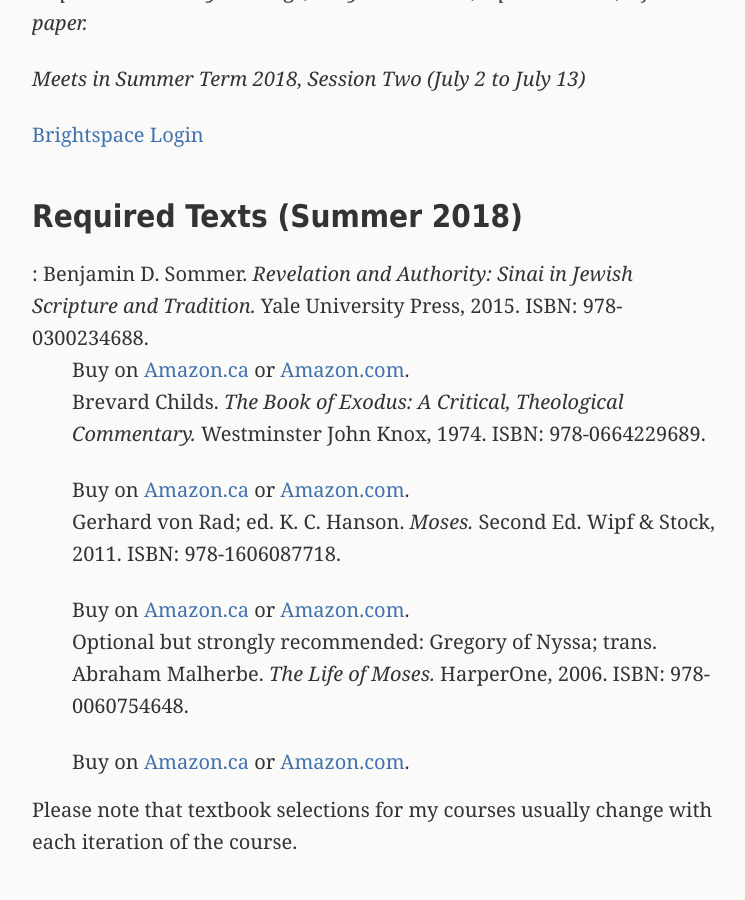
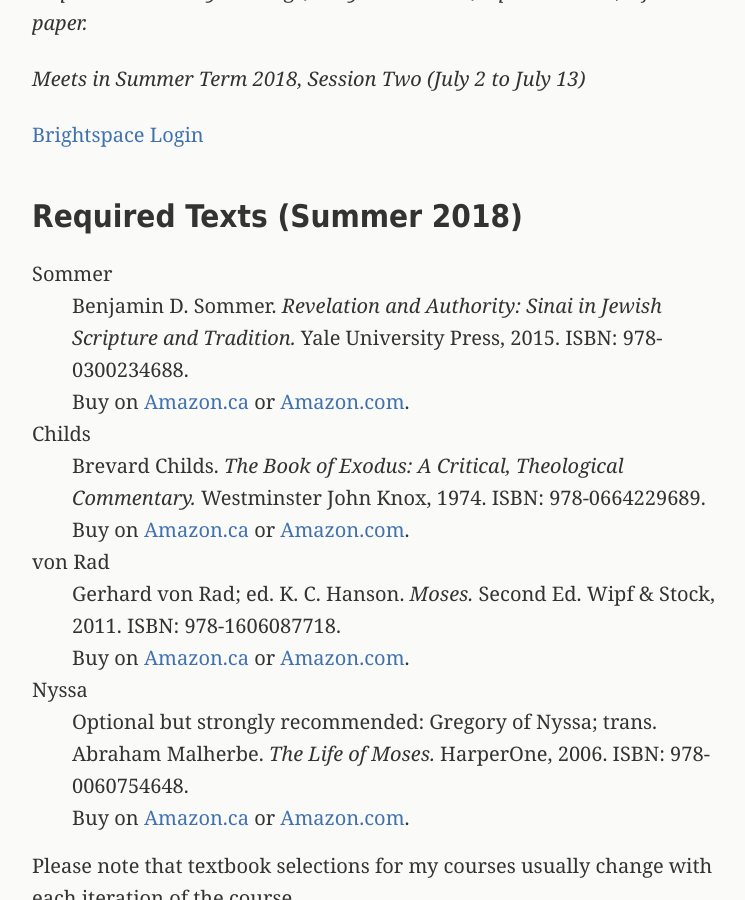
Before and after one commit to danieldriver/danieldriver.github.io, a Jekyll site: the page built from _pages/hb-3115.md, in a window 1280 px wide and 900 px high, scrolled down 565 px. Shown: the whole window, without its empty margins (266-1011 px from the left). Built offline with Jekyll 4.4.1, drawn with Linux system fonts in a browser that asks for light colours.

Commit message:
arrange texts with author names

```diff
--- a/_pages/hb-3115.md
+++ b/_pages/hb-3115.md
@@ -25,15 +25,19 @@
 
 ## Required Texts (Summer 2018)
 
+Sommer
 : Benjamin D. Sommer. *Revelation and Authority: Sinai in Jewish Scripture and Tradition.* Yale University Press, 2015. ISBN: 978-0300234688.
 : Buy on [Amazon.ca](https://amzn.to/2uRJgUa) or [Amazon.com](https://amzn.to/2q3Kq9u).
 
+Childs
 : Brevard Childs. *The Book of Exodus: A Critical, Theological Commentary.* Westminster John Knox, 1974. ISBN: 978-0664229689.
 : Buy on [Amazon.ca](https://amzn.to/2uOA6rC) or [Amazon.com](https://amzn.to/2EjB8LM).
 
+von Rad
 : Gerhard von Rad; ed. K. C. Hanson. *Moses.* Second Ed. Wipf & Stock, 2011. ISBN: 978-1606087718.
 : Buy on [Amazon.ca](https://amzn.to/2q6tyin) or [Amazon.com](https://amzn.to/2q5HTfb).
 
+Nyssa
 : Optional but strongly recommended: Gregory of Nyssa; trans. Abraham Malherbe. *The Life of Moses.* HarperOne, 2006. ISBN: 978-0060754648.
 : Buy on [Amazon.ca](https://amzn.to/2GWKrqg) or [Amazon.com](https://amzn.to/2JiTmRb).
 
```
